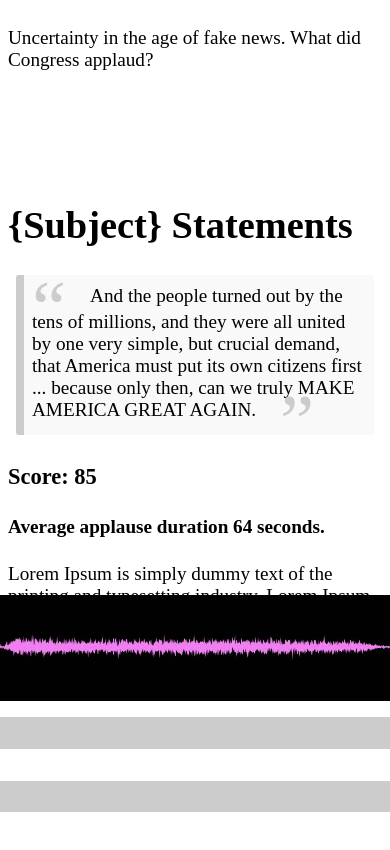
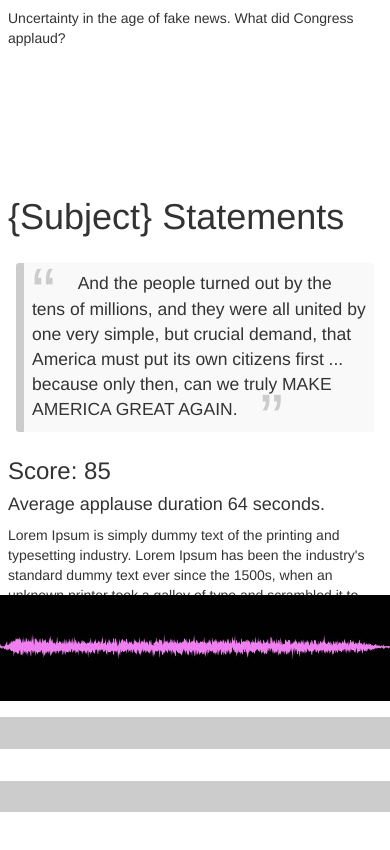
Before and after one commit to DamienBell/focus, a website: page views/index.html in a window 390 px wide. Drawn offline with nearby package versions, Linux system fonts and the light colour scheme; files that its build step writes are made by us from their sources; files whose address does not match are found by name.

Commit message:
try bootstrap

```diff
--- a/public/focus.pocus.css
+++ b/public/focus.pocus.css
@@ -1,10 +1,5 @@
 body{
  margin: 0px;
-}
-@media only screen and (max-width: 500px) {
-    body {
-      font-size: 1.2em;
-    }
 }
 
 #scrollover{
--- a/views/index.html
+++ b/views/index.html
@@ -1,6 +1,7 @@
 <html>
     <head>
       <title>Play</title>
+    <link rel="stylesheet" href="https://maxcdn.bootstrapcdn.com/bootstrap/3.3.7/css/bootstrap.min.css" integrity="sha384-BVYiiSIFeK1dGmJRAkycuHAHRg32OmUcww7on3RYdg4Va+PmSTsz/K68vbdEjh4u" crossorigin="anonymous">
     <script src="https://code.jquery.com/jquery-3.1.1.min.js"
     integrity="sha256-hVVnYaiADRTO2PzUGmuLJr8BLUSjGIZsDYGmIJLv2b8="
     crossorigin="anonymous"></script>
```
